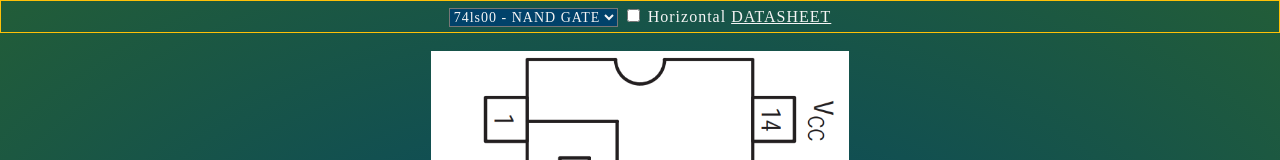
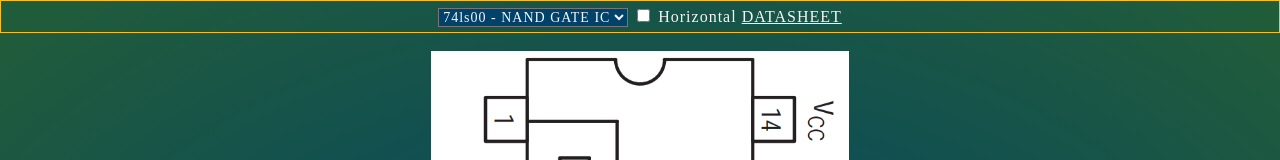
Before and after one commit to gdramos/gdramos.github.io, a plain HTML site: page pinouts.html in a window 1280 px wide. Shown: the top 160 px of the page. Drawn offline with Linux system fonts and the light colour scheme; a web font is replaced by a local one.

Commit message:
Update pinouts.html

```diff
--- a/pinouts.html
+++ b/pinouts.html
@@ -18,10 +18,10 @@
 <body>
   <div align="center" class="controls" style="float:center;">
     <select class="controls, select" name="part" id="part" onchange="pinoutImage.src = getImageLink(this.value); datasheet.href = getDatasheetLink(this.value)">
-      <option value="74ls00">74ls00 - NAND GATE</option>
-      <option value="74ls04">74ls04 - INVERTER</option>
-      <option value="74ls08">74ls08 - AND GATE</option>
-      <option value="74ls32">74ls32 - OR GATE</option>
+      <option value="74ls00">74ls00 - NAND GATE IC</option>
+      <option value="74ls04">74ls04 - INVERTER IC</option>
+      <option value="74ls08">74ls08 - AND GATE IC</option>
+      <option value="74ls32">74ls32 - OR GATE IC</option>
     </select>
     <input type="checkbox" id="horizontalPinout" onclick="localStorage.horizontalPinout = this.checked" unchecked>
     <label for="horizontalPinout">Horizontal</label>
```
